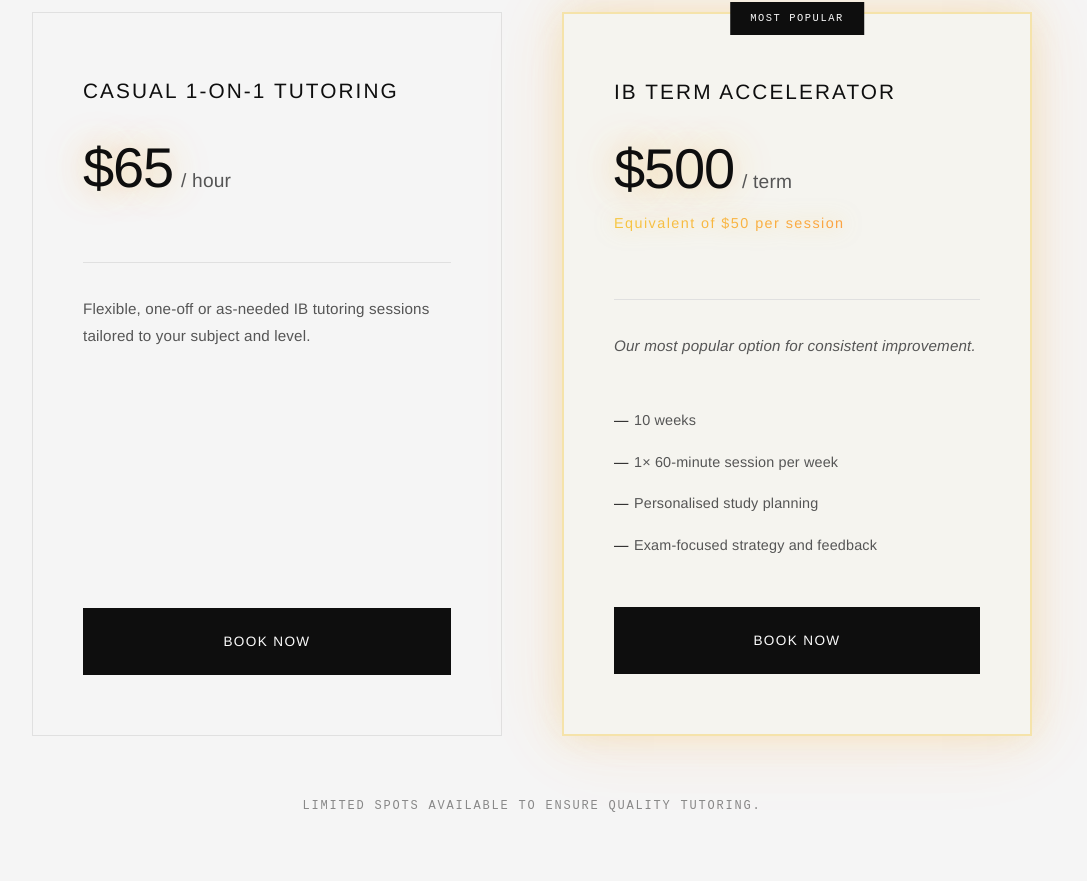
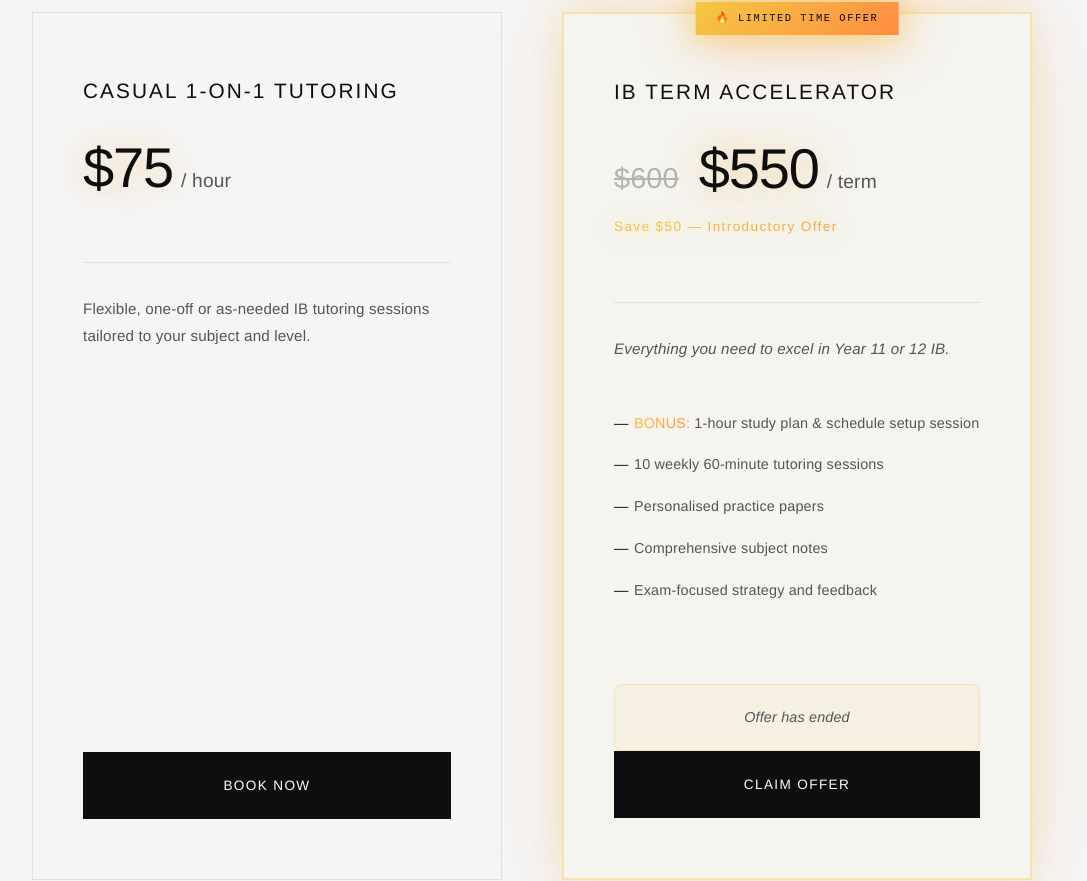
Before and after one commit to leontitmuss5-bit/Realistically--IB, a Next.js app: page /home in a window 1280 px wide. Shown: the part 6887-7768 px from the top of the page, without its empty margins (108-1195 px from the left). Built offline with nearby package versions, Linux system fonts and the light colour scheme.

Commit message:
Update Website

```diff
--- a/src/app/home/home.module.css
+++ b/src/app/home/home.module.css
@@ -787,6 +787,55 @@
   letter-spacing: var(--letter-spacing-wide);
 }
 
+.priceStrikethrough {
+  font-size: 1.8rem;
+  font-weight: var(--font-weight-light);
+  color: var(--color-text-muted);
+  text-decoration: line-through;
+  margin-right: var(--space-3);
+  opacity: 0.6;
+}
+
+.priceSavings {
+  display: block;
+  margin-top: var(--space-3);
+  font-size: 0.85rem;
+  font-weight: var(--font-weight-medium);
+  background: linear-gradient(135deg, #F5C842 0%, #FF8C42 100%);
+  -webkit-background-clip: text;
+  -webkit-text-fill-color: transparent;
+  background-clip: text;
+  filter: drop-shadow(0 0 10px rgba(245, 200, 66, 0.5));
+  letter-spacing: var(--letter-spacing-wide);
+}
+
+.limitedBadge {
+  position: absolute;
+  top: -12px;
+  left: 50%;
+  transform: translateX(-50%);
+  background: linear-gradient(135deg, #F5C842 0%, #FF8C42 100%);
+  color: #0e0e0e;
+  padding: var(--space-2) var(--space-5);
+  font-size: var(--font-size-xs);
+  font-weight: var(--font-weight-medium);
+  text-transform: uppercase;
+  letter-spacing: var(--letter-spacing-wider);
+  font-family: var(--font-mono);
+  white-space: nowrap;
+  box-shadow: 0 0 20px rgba(245, 200, 66, 0.5), 0 0 40px rgba(255, 140, 66, 0.3);
+  animation: pulseBadge 2s ease-in-out infinite;
+}
+
+@keyframes pulseBadge {
+  0%, 100% {
+    box-shadow: 0 0 20px rgba(245, 200, 66, 0.5), 0 0 40px rgba(255, 140, 66, 0.3);
+  }
+  50% {
+    box-shadow: 0 0 30px rgba(245, 200, 66, 0.7), 0 0 60px rgba(255, 140, 66, 0.5);
+  }
+}
+
 .pricingDivider {
   width: 100%;
   height: 1px;
@@ -830,6 +879,14 @@
   left: 0;
   color: var(--color-text-primary);
   font-weight: var(--font-weight-light);
+}
+
+.pricingFeatures li strong {
+  background: linear-gradient(135deg, #F5C842 0%, #FF8C42 100%);
+  -webkit-background-clip: text;
+  -webkit-text-fill-color: transparent;
+  background-clip: text;
+  font-weight: var(--font-weight-medium);
 }
 
 .pricingButton {
--- a/src/app/home/page.tsx
+++ b/src/app/home/page.tsx
@@ -1,6 +1,7 @@
 import Link from 'next/link';
 import Image from 'next/image';
 import styles from './home.module.css';
+import Countdown from '@/components/Countdown';
 
 const HERO_IMAGES = [
   '/images/507AE7AF-2266-46AE-88A7-3072F4CB2712.jpeg',
@@ -285,7 +286,7 @@ export default function HomePage() {
               <header className={styles.pricingHeader}>
                 <h3>Casual 1-on-1 Tutoring</h3>
                 <div className={styles.pricingAmount}>
-                  <span className={styles.priceValue}>$65</span>
+                  <span className={styles.priceValue}>$75</span>
                   <span className={styles.pricePeriod}>/ hour</span>
                 </div>
               </header>
@@ -298,27 +299,30 @@ export default function HomePage() {
               </Link>
             </article>
 
-            {/* IB Term Accelerator */}
+            {/* IB Term Accelerator - Limited Offer */}
             <article className={`${styles.pricingCard} ${styles.featured}`}>
-              <span className={styles.recommendedBadge}>Most Popular</span>
+              <span className={styles.limitedBadge}>🔥 Limited Time Offer</span>
               <header className={styles.pricingHeader}>
                 <h3>IB Term Accelerator</h3>
                 <div className={styles.pricingAmount}>
-                  <span className={styles.priceValue}>$500</span>
+                  <span className={styles.priceStrikethrough}>$600</span>
+                  <span className={styles.priceValue}>$550</span>
                   <span className={styles.pricePeriod}>/ term</span>
                 </div>
-                <span className={styles.priceEquivalent}>Equivalent of $50 per session</span>
+                <span className={styles.priceSavings}>Save $50 — Introductory Offer</span>
               </header>
               <div className={styles.pricingDivider} aria-hidden="true" />
-              <p className={styles.pricingTagline}>Our most popular option for consistent improvement.</p>
+              <p className={styles.pricingTagline}>Everything you need to excel in Year 11 or 12 IB.</p>
               <ul className={styles.pricingFeatures}>
-                <li>10 weeks</li>
-                <li>1× 60-minute session per week</li>
-                <li>Personalised study planning</li>
+                <li><strong>BONUS:</strong> 1-hour study plan & schedule setup session</li>
+                <li>10 weekly 60-minute tutoring sessions</li>
+                <li>Personalised practice papers</li>
+                <li>Comprehensive subject notes</li>
                 <li>Exam-focused strategy and feedback</li>
               </ul>
+              <Countdown targetDate={new Date('2025-01-31T23:59:59')} />
               <Link href="/book" className={styles.pricingButton}>
-                Book Now
+                Claim Offer
               </Link>
             </article>
           </div>
--- /dev/null
+++ b/src/components/Countdown.module.css
@@ -0,0 +1,78 @@
+.countdown {
+  margin-top: var(--space-8);
+  padding: var(--space-5);
+  background: rgba(245, 200, 66, 0.08);
+  border: 1px solid rgba(245, 200, 66, 0.3);
+  border-radius: 8px;
+}
+
+.countdownLabel {
+  font-size: 0.7rem;
+  text-transform: uppercase;
+  letter-spacing: var(--letter-spacing-wider);
+  color: var(--color-text-secondary);
+  margin-bottom: var(--space-3);
+  text-align: center;
+  font-weight: var(--font-weight-medium);
+}
+
+.countdownTimer {
+  display: flex;
+  justify-content: center;
+  align-items: center;
+  gap: var(--space-2);
+}
+
+.timeBlock {
+  display: flex;
+  flex-direction: column;
+  align-items: center;
+  min-width: 45px;
+}
+
+.timeValue {
+  font-size: 1.5rem;
+  font-weight: var(--font-weight-light);
+  background: linear-gradient(135deg, #F5C842 0%, #FF8C42 100%);
+  -webkit-background-clip: text;
+  -webkit-text-fill-color: transparent;
+  background-clip: text;
+  line-height: 1;
+  font-variant-numeric: tabular-nums;
+}
+
+.timeUnit {
+  font-size: 0.6rem;
+  text-transform: uppercase;
+  letter-spacing: 0.1em;
+  color: var(--color-text-muted);
+  margin-top: 2px;
+}
+
+.separator {
+  font-size: 1.2rem;
+  color: rgba(245, 200, 66, 0.5);
+  font-weight: var(--font-weight-light);
+  margin-bottom: 12px;
+}
+
+.expired {
+  text-align: center;
+  color: var(--color-text-secondary);
+  font-size: 0.9rem;
+  font-style: italic;
+}
+
+@media (max-width: 480px) {
+  .timeBlock {
+    min-width: 35px;
+  }
+
+  .timeValue {
+    font-size: 1.2rem;
+  }
+
+  .separator {
+    font-size: 1rem;
+  }
+}
--- /dev/null
+++ b/src/components/Countdown.tsx
@@ -0,0 +1,111 @@
+'use client';
+
+import { useState, useEffect } from 'react';
+import styles from './Countdown.module.css';
+
+interface CountdownProps {
+  targetDate: Date;
+}
+
+interface TimeLeft {
+  days: number;
+  hours: number;
+  minutes: number;
+  seconds: number;
+}
+
+export default function Countdown({ targetDate }: CountdownProps) {
+  const [timeLeft, setTimeLeft] = useState<TimeLeft | null>(null);
+  const [mounted, setMounted] = useState(false);
+
+  useEffect(() => {
+    setMounted(true);
+
+    const calculateTimeLeft = (): TimeLeft | null => {
+      const difference = targetDate.getTime() - new Date().getTime();
+
+      if (difference <= 0) {
+        return null;
+      }
+
+      return {
+        days: Math.floor(difference / (1000 * 60 * 60 * 24)),
+        hours: Math.floor((difference / (1000 * 60 * 60)) % 24),
+        minutes: Math.floor((difference / 1000 / 60) % 60),
+        seconds: Math.floor((difference / 1000) % 60),
+      };
+    };
+
+    setTimeLeft(calculateTimeLeft());
+
+    const timer = setInterval(() => {
+      setTimeLeft(calculateTimeLeft());
+    }, 1000);
+
+    return () => clearInterval(timer);
+  }, [targetDate]);
+
+  if (!mounted) {
+    return (
+      <div className={styles.countdown}>
+        <div className={styles.countdownLabel}>Offer ends in:</div>
+        <div className={styles.countdownTimer}>
+          <div className={styles.timeBlock}>
+            <span className={styles.timeValue}>--</span>
+            <span className={styles.timeUnit}>days</span>
+          </div>
+          <span className={styles.separator}>:</span>
+          <div className={styles.timeBlock}>
+            <span className={styles.timeValue}>--</span>
+            <span className={styles.timeUnit}>hrs</span>
+          </div>
+          <span className={styles.separator}>:</span>
+          <div className={styles.timeBlock}>
+            <span className={styles.timeValue}>--</span>
+            <span className={styles.timeUnit}>min</span>
+          </div>
+          <span className={styles.separator}>:</span>
+          <div className={styles.timeBlock}>
+            <span className={styles.timeValue}>--</span>
+            <span className={styles.timeUnit}>sec</span>
+          </div>
+        </div>
+      </div>
+    );
+  }
+
+  if (!timeLeft) {
+    return (
+      <div className={styles.countdown}>
+        <div className={styles.expired}>Offer has ended</div>
+      </div>
+    );
+  }
+
+  return (
+    <div className={styles.countdown}>
+      <div className={styles.countdownLabel}>Offer ends in:</div>
+      <div className={styles.countdownTimer}>
+        <div className={styles.timeBlock}>
+          <span className={styles.timeValue}>{timeLeft.days.toString().padStart(2, '0')}</span>
+          <span className={styles.timeUnit}>days</span>
+        </div>
+        <span className={styles.separator}>:</span>
+        <div className={styles.timeBlock}>
+          <span className={styles.timeValue}>{timeLeft.hours.toString().padStart(2, '0')}</span>
+          <span className={styles.timeUnit}>hrs</span>
+        </div>
+        <span className={styles.separator}>:</span>
+        <div className={styles.timeBlock}>
+          <span className={styles.timeValue}>{timeLeft.minutes.toString().padStart(2, '0')}</span>
+          <span className={styles.timeUnit}>min</span>
+        </div>
+        <span className={styles.separator}>:</span>
+        <div className={styles.timeBlock}>
+          <span className={styles.timeValue}>{timeLeft.seconds.toString().padStart(2, '0')}</span>
+          <span className={styles.timeUnit}>sec</span>
+        </div>
+      </div>
+    </div>
+  );
+}
```
